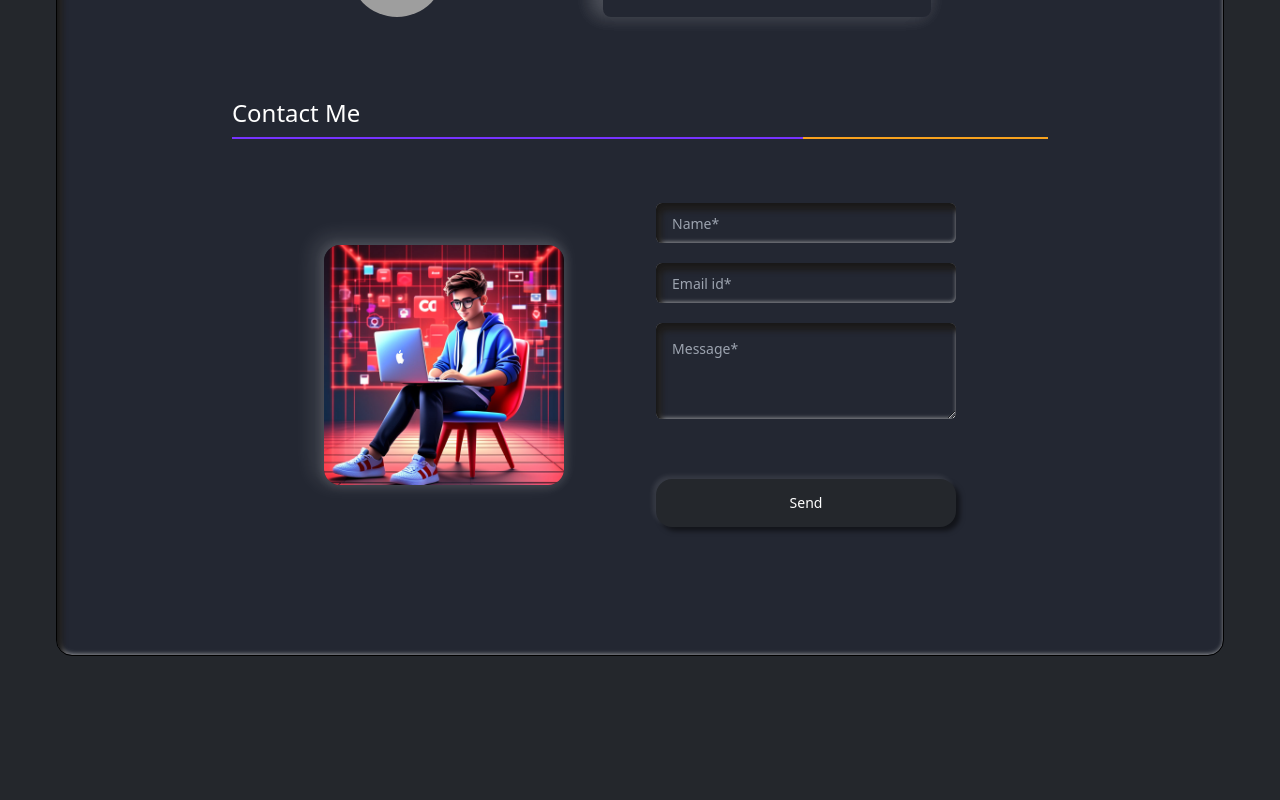
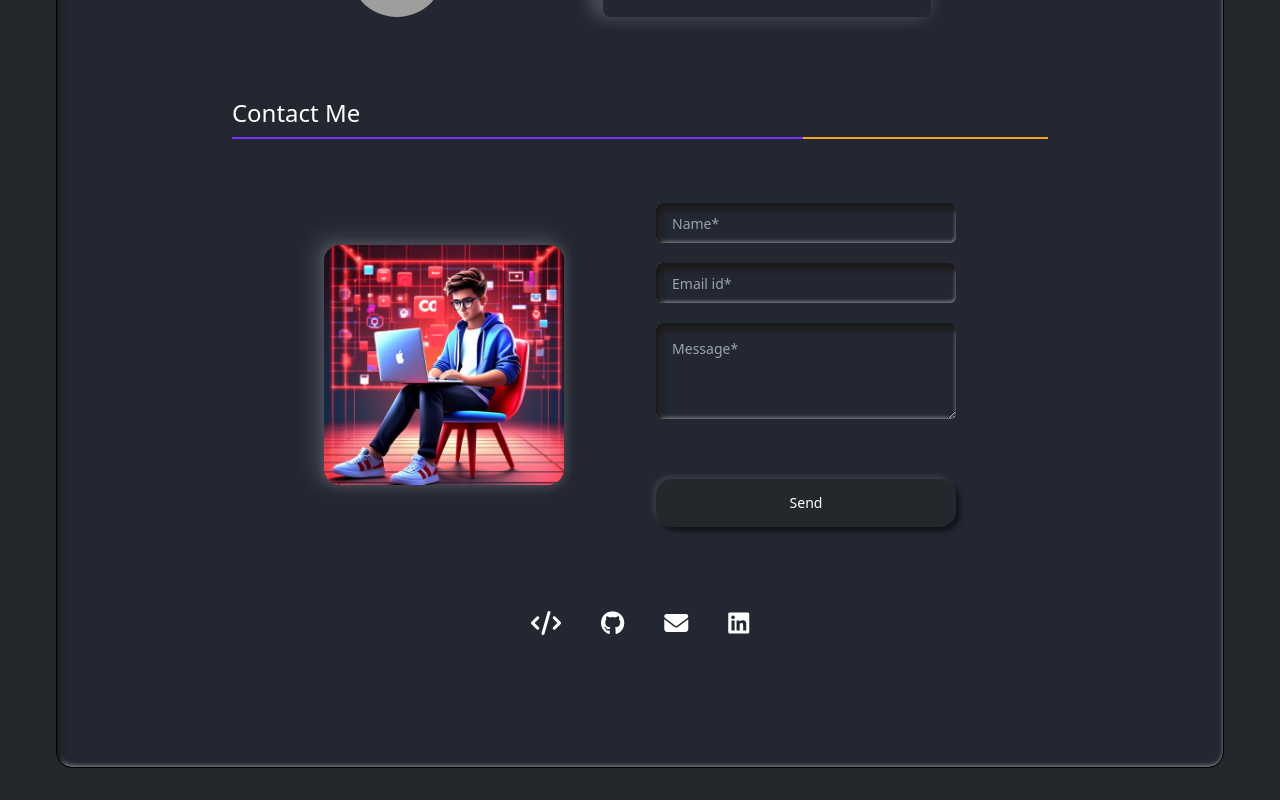
Before and after one commit to Himanshu0422/Portfolio, a React (Create React App) app: page / in a window 1280 px wide. Shown: the part 2484-3284 px from the top of the page. Before the commit the page ends 3172 px from the top, so only its background shows below. Built offline with nearby package versions, Linux system fonts and the light colour scheme; grey boxes are pictures that could not be loaded.

Commit message:
added socials

```diff
--- a/src/components/ContactMe.js
+++ b/src/components/ContactMe.js
@@ -67,6 +67,21 @@ const ContactMe = forwardRef((props, externalRef) => {
                     </form>
                 </div>
             </div>
+            <div className='flex justify-center items-center gap-10 mt-4'>
+                <a href="https://leetcode.com/himanshu1571/">
+                    <i className="fa-solid fa-code text-2xl"></i>
+                </a>
+                <a href="https://github.com/himanshu0422">
+                    <i className="fa-brands fa-github text-2xl"></i>
+                </a>
+                <a href="mailTo:himanshumittal@gmail.com">
+                    <i className="fa-solid fa-envelope text-2xl"></i>
+                </a>
+                <a href="https://www.linkedin.com/in/himanshumittal035/">
+                    <i className="fa-brands fa-linkedin text-2xl"></i>
+                </a>
+            </div>
+
         </motion.div>
     )
 });
```
